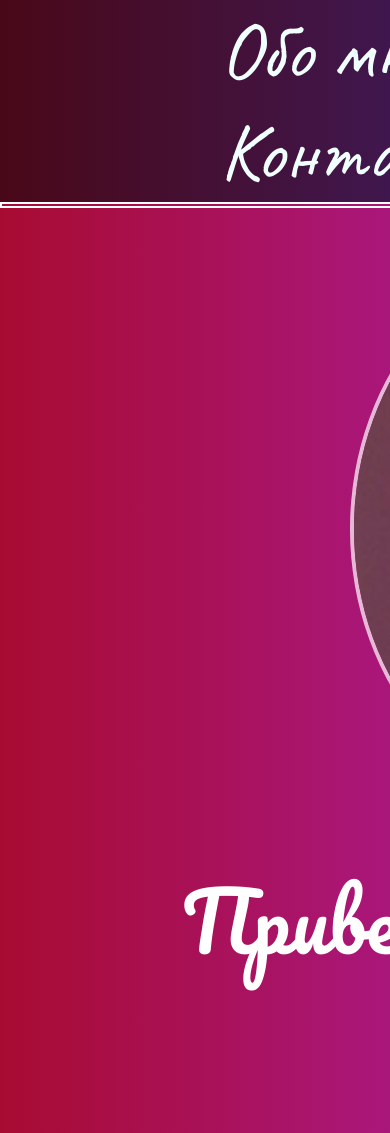
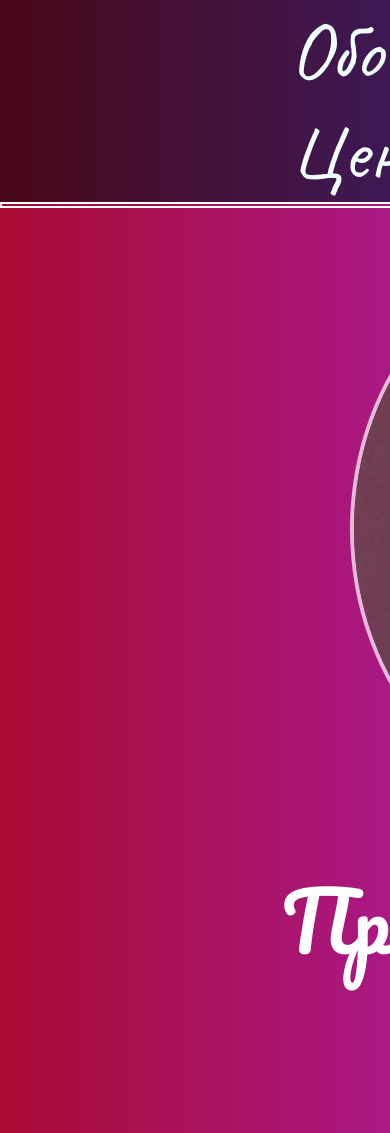
Before and after one commit to Marina23021993/marrud, a plain HTML site: page index.html in a window 390 px wide. Shown: the top 1133 px of the page. Drawn offline with nearby package versions, Linux system fonts and the light colour scheme; a script that the page names is missing.

Commit message:
Update index.css

```diff
--- a/index.css
+++ b/index.css
@@ -1485,3 +1485,50 @@ font-size: 30px;
     margin-left: -70px;
    }
 }
+@media (max-width:418px) {
+    .header{
+        width: 300%;
+    }
+    .header_link::after{
+        content: '';
+        position: absolute;
+        display: block;
+        border: 2px solid #fff;
+        height: 2px;
+        width: 1250px;
+    }
+    .page{
+        min-width: 300%;
+        height: 2200px;
+
+    }
+    .menu_link{
+        max-width: 200px;
+        margin: 0;
+    }
+    .menu_item a {
+        font-size: 80px;
+        padding: 50px;
+        margin-left: 120px;
+    }
+    .menu-list{
+        margin: 0px;
+    }
+    .main-title{
+
+        width: 700px;
+
+    }
+    .main_block_text{
+        margin-top: 650px;
+        font-size: 80px;
+        text-align: center;
+        min-width: 1000px;
+       margin-left:150px;
+    }
+    .main_btn{
+ width: 350px;
+        height: 150px;
+        margin-left: 480px;
+        margin-top: 150px;
+    }
```
